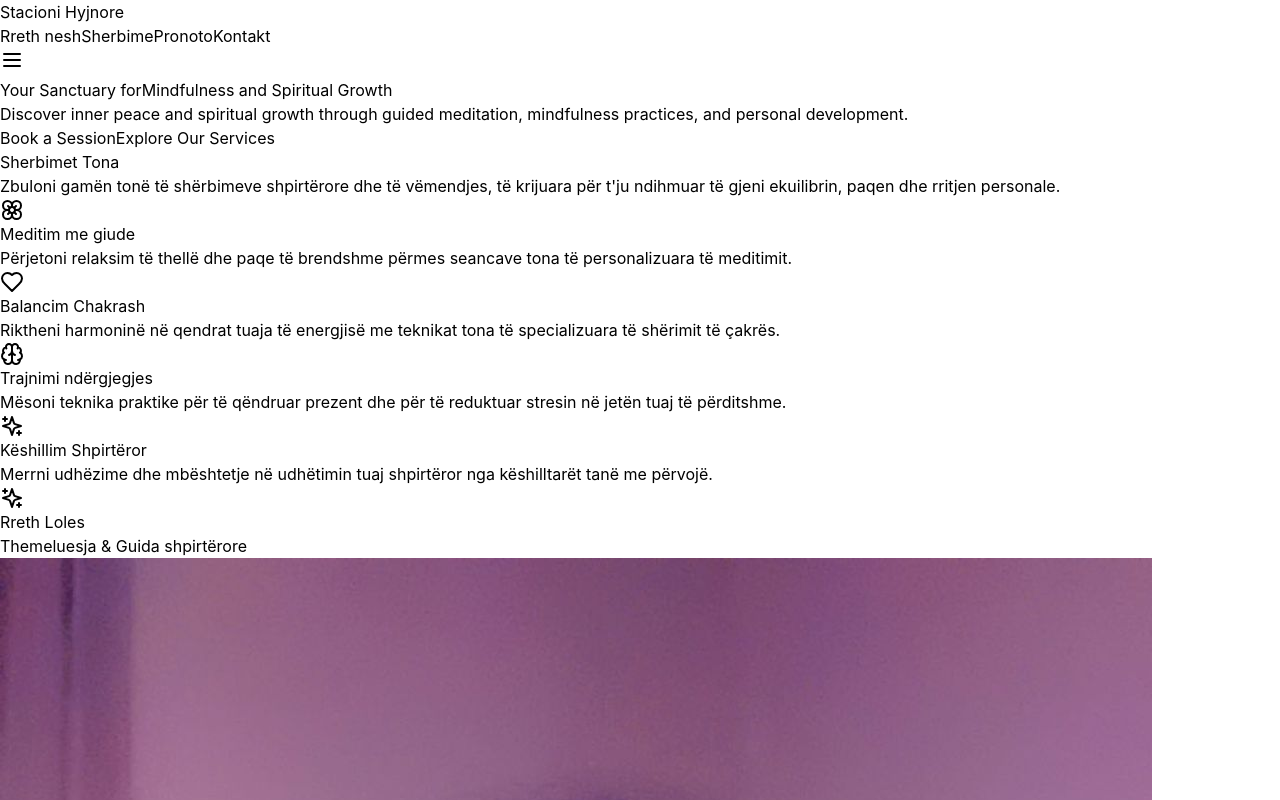
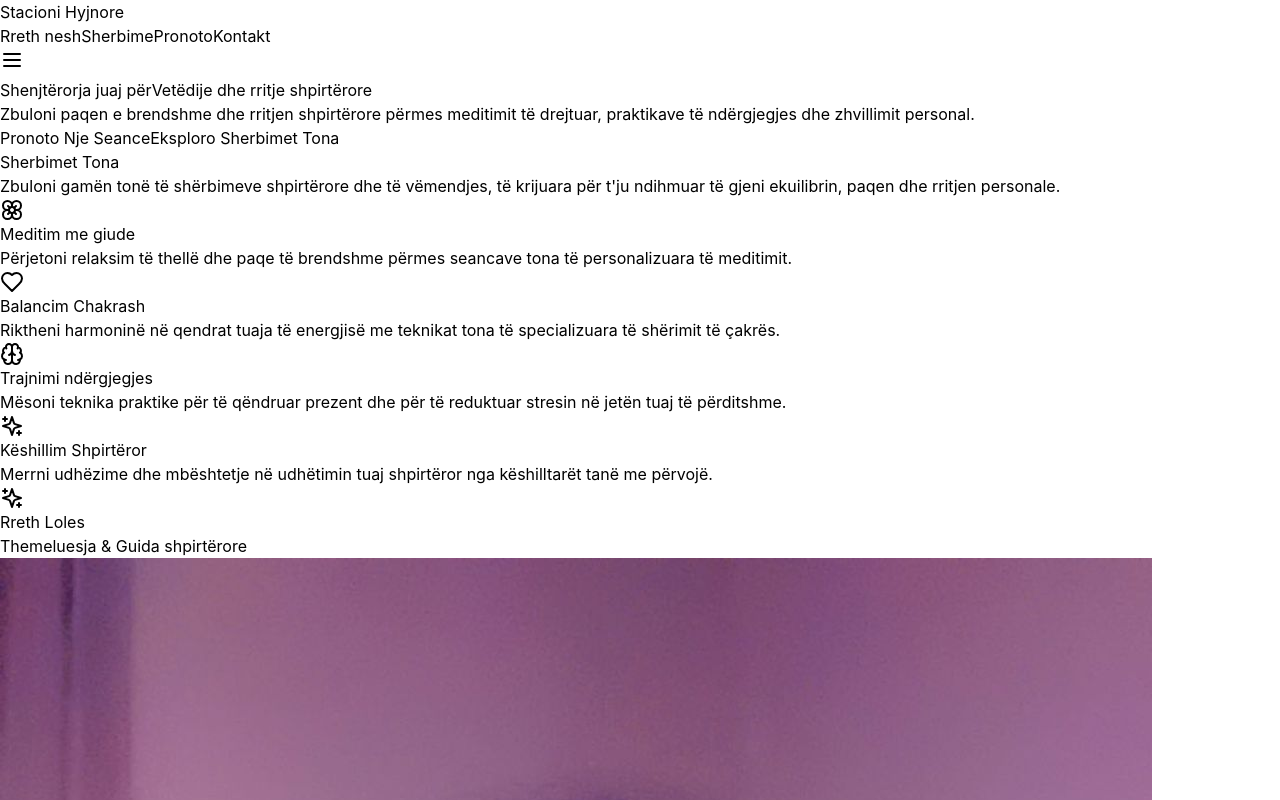
Before and after one commit to Anest2009/stacionihyjnore2, a React (Vite) app: page / in a window 1280 px wide. Shown: the top 800 px of the page. Built offline with nearby package versions, Linux system fonts and the light colour scheme; grey boxes are pictures that could not be loaded.

Commit message:
Update Hero.tsx

```diff
--- a/src/components/Hero.tsx
+++ b/src/components/Hero.tsx
@@ -17,16 +17,16 @@ export function Hero() {
 
       <div className="relative z-10 text-center px-4 sm:px-6 lg:px-8">
         <h1 className="text-4xl sm:text-5xl md:text-6xl font-serif text-white mb-6 drop-shadow-lg">
-          Your Sanctuary for
-          <span className="block mt-2 text-[#B5CDA3]">Mindfulness and Spiritual Growth</span>
+          Shenjtërorja juaj për
+          <span className="block mt-2 text-[#B5CDA3]">Vetëdije dhe rritje shpirtërore</span>
         </h1>
         <p className="text-xl text-white/90 mb-8 max-w-2xl mx-auto">
-          Discover inner peace and spiritual growth through guided meditation, mindfulness practices, and personal development.
+          Zbuloni paqen e brendshme dhe rritjen shpirtërore përmes meditimit të drejtuar, praktikave të ndërgjegjes dhe zhvillimit personal.
         </p>
         <div className="flex flex-col sm:flex-row gap-4 justify-center">
-          <Button variant="primary" className="backdrop-blur-sm">Book a Session</Button>
+          <Button variant="primary" className="backdrop-blur-sm">Pronoto Nje Seance</Button>
           <Button variant="outline" className="!text-white !border-white hover:!bg-white/10">
-            Explore Our Services
+            Eksploro Sherbimet Tona
           </Button>
         </div>
       </div>
```
